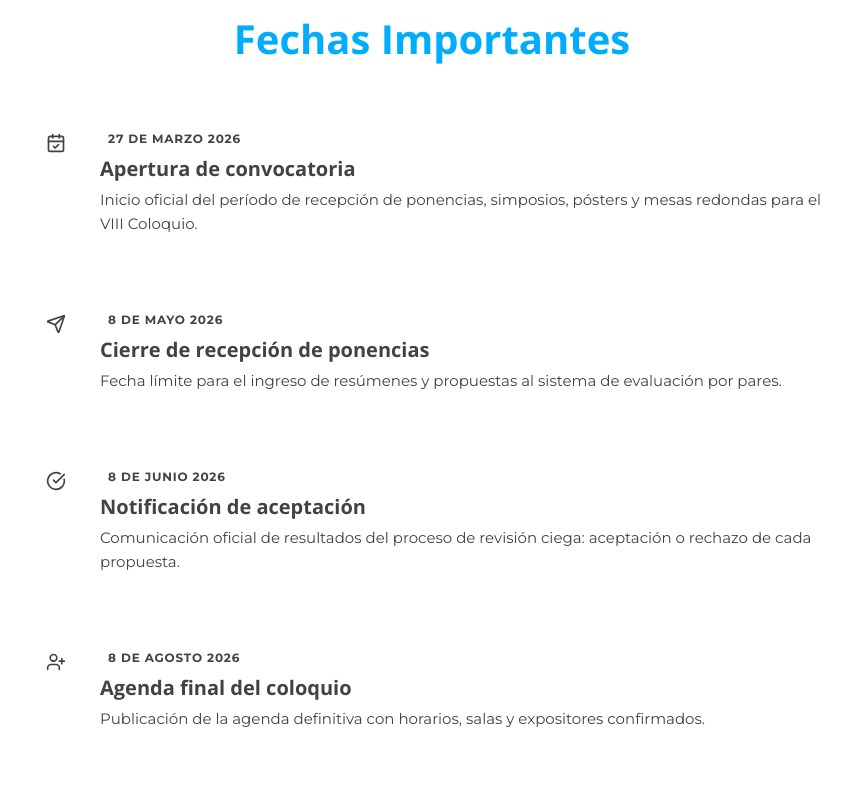
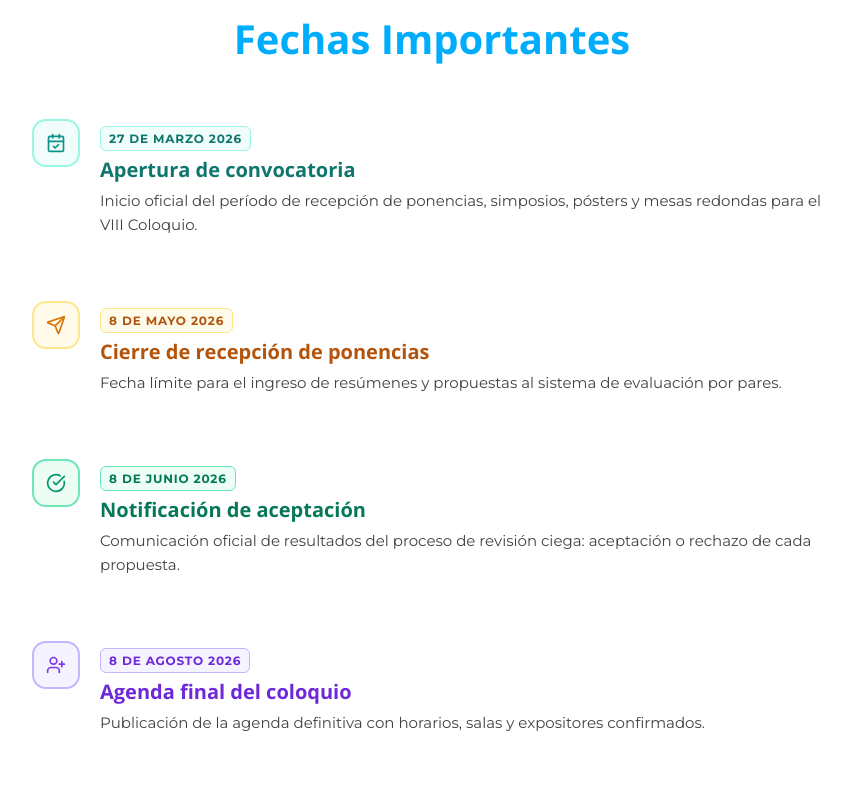
Before and after one commit to NCM08/coloquio-puc, a Next.js app: page / in a window 1280 px wide. Shown: the part 2486-3279 px from the top of the page, without its empty margins (208-1059 px from the left). Built offline with nearby package versions, Linux system fonts and the light colour scheme.

Commit message:
UI: Injected dynamic multi-color palette for timeline icons and titles
Co-Authored-By: Claude Sonnet 4.6 <noreply@anthropic.com>

```diff
--- a/components/sections/ImportantDates.tsx
+++ b/components/sections/ImportantDates.tsx
@@ -10,11 +10,91 @@ import FadeInSection from "@/components/ui/FadeInSection";
 
 // ── Editar aquí para actualizar fechas y descripciones ────────
 const timelineData = [
-    { icon: CalendarCheck, date: "27 de Marzo 2026", title: "Apertura de convocatoria", description: "Inicio oficial del período de recepción de ponencias, simposios, pósters y mesas redondas para el VIII Coloquio." },
-    { icon: Send, date: "8 de Mayo 2026", title: "Cierre de recepción de ponencias", description: "Fecha límite para el ingreso de resúmenes y propuestas al sistema de evaluación por pares." },
-    { icon: CheckCircle, date: "8 de Junio 2026", title: "Notificación de aceptación", description: "Comunicación oficial de resultados del proceso de revisión ciega: aceptación o rechazo de cada propuesta." },
-    { icon: UserPlus, date: "8 de Agosto 2026", title: "Agenda final del coloquio", description: "Publicación de la agenda definitiva con horarios, salas y expositores confirmados." },
-    { icon: Mic, date: "10-12 Noviembre 2026", title: "Coloquio", description: "Tres días de conferencias, ponencias, mesas redondas y networking en el Campus San Joaquín de la Pontificia Universidad Católica de Chile, Santiago." },
+    {
+        icon: CalendarCheck,
+        date: "27 de Marzo 2026",
+        title: "Apertura de convocatoria",
+        description: "Inicio oficial del período de recepción de ponencias, simposios, pósters y mesas redondas para el VIII Coloquio.",
+        iconColor: "#0d9488",
+        iconBg: "#f0fdfa",
+        iconBgDark: "#134e4a",
+        iconBorder: "#99f6e4",
+        iconBorderDark: "#0f766e",
+        titleColor: "#0f766e",
+        titleColorDark: "#2dd4bf",
+        dateColor: "#0f766e",
+        dateColorDark: "#5eead4",
+        dateBg: "#f0fdfa",
+        dateBorder: "#99f6e4",
+    },
+    {
+        icon: Send,
+        date: "8 de Mayo 2026",
+        title: "Cierre de recepción de ponencias",
+        description: "Fecha límite para el ingreso de resúmenes y propuestas al sistema de evaluación por pares.",
+        iconColor: "#d97706",
+        iconBg: "#fffbeb",
+        iconBgDark: "#451a03",
+        iconBorder: "#fde68a",
+        iconBorderDark: "#92400e",
+        titleColor: "#b45309",
+        titleColorDark: "#fbbf24",
+        dateColor: "#b45309",
+        dateColorDark: "#fcd34d",
+        dateBg: "#fffbeb",
+        dateBorder: "#fde68a",
+    },
+    {
+        icon: CheckCircle,
+        date: "8 de Junio 2026",
+        title: "Notificación de aceptación",
+        description: "Comunicación oficial de resultados del proceso de revisión ciega: aceptación o rechazo de cada propuesta.",
+        iconColor: "#059669",
+        iconBg: "#ecfdf5",
+        iconBgDark: "#064e3b",
+        iconBorder: "#6ee7b7",
+        iconBorderDark: "#065f46",
+        titleColor: "#047857",
+        titleColorDark: "#34d399",
+        dateColor: "#047857",
+        dateColorDark: "#6ee7b7",
+        dateBg: "#ecfdf5",
+        dateBorder: "#6ee7b7",
+    },
+    {
+        icon: UserPlus,
+        date: "8 de Agosto 2026",
+        title: "Agenda final del coloquio",
+        description: "Publicación de la agenda definitiva con horarios, salas y expositores confirmados.",
+        iconColor: "#7c3aed",
+        iconBg: "#f5f3ff",
+        iconBgDark: "#2e1065",
+        iconBorder: "#c4b5fd",
+        iconBorderDark: "#5b21b6",
+        titleColor: "#6d28d9",
+        titleColorDark: "#a78bfa",
+        dateColor: "#6d28d9",
+        dateColorDark: "#c4b5fd",
+        dateBg: "#f5f3ff",
+        dateBorder: "#c4b5fd",
+    },
+    {
+        icon: Mic,
+        date: "10-12 Noviembre 2026",
+        title: "Coloquio",
+        description: "Tres días de conferencias, ponencias, mesas redondas y networking en el Campus San Joaquín de la Pontificia Universidad Católica de Chile, Santiago.",
+        iconColor: "#ffffff",
+        iconBg: "var(--color-accent)",
+        iconBgDark: "var(--color-accent)",
+        iconBorder: "transparent",
+        iconBorderDark: "transparent",
+        titleColor: "var(--color-accent)",
+        titleColorDark: "var(--color-accent)",
+        dateColor: "var(--color-accent)",
+        dateColorDark: "var(--color-accent)",
+        dateBg: "transparent",
+        dateBorder: "transparent",
+    },
 ];
 
 export default function ImportantDates() {
@@ -42,41 +122,37 @@ export default function ImportantDates() {
             <div style={{ display: "flex", flexDirection: "column", gap: 32 }}>
                 {timelineData.map((item, index) => {
                 const Icon = item.icon;
-                const isLast = index === timelineData.length - 1;
                 return (
                     <FadeInSection key={index} delay={index * 0.12} direction="left">
                     <div style={{ display: "flex", gap: 20, alignItems: "flex-start" }}>
-                        {/* Icon node */}
+                        {/* Icon node — dynamic color per step */}
                         <div style={{
                         width: 48, height: 48, borderRadius: 14,
-                        backgroundColor: isLast
-                            ? "var(--color-accent)"
-                            : (dark ? "var(--color-primary-900)" : "var(--color-primary-50)"),
+                        backgroundColor: dark ? item.iconBgDark : item.iconBg,
                         display: "flex", alignItems: "center", justifyContent: "center", flexShrink: 0, zIndex: 1,
-                        border: isLast ? "none" : `2px solid ${dark ? "var(--color-primary-800)" : "var(--color-primary-200)"}`,
+                        border: `2px solid ${dark ? item.iconBorderDark : item.iconBorder}`,
                         }}>
-                        <Icon size={20} style={{ color: isLast ? "#fff" : (dark ? "var(--color-primary-300)" : "var(--color-primary-600)") }} />
+                        <Icon size={20} style={{ color: item.iconColor }} />
                         </div>
 
                         <div style={{ flex: 1, padding: "4px 0 32px" }}>
-                        {/* Date label — pill style on light, plain on dark */}
+                        {/* Date label — pill style */}
                         <span style={{
                             display: "inline-block",
                             fontSize: 12, fontWeight: 700,
                             textTransform: "uppercase", letterSpacing: 0.8,
-                            color: isLast ? "var(--color-accent)" : (dark ? "var(--color-primary-300)" : "var(--color-primary-700)"),
-                            backgroundColor: isLast ? "transparent" : (dark ? "transparent" : "var(--color-primary-50)"),
-                            border: isLast ? "none" : (dark ? "none" : "1px solid var(--color-primary-100)"),
-                            borderRadius: 6, padding: dark || isLast ? "0" : "2px 8px",
+                            color: dark ? item.dateColorDark : item.dateColor,
+                            backgroundColor: dark ? "transparent" : item.dateBg,
+                            border: dark ? "none" : `1px solid ${item.dateBorder}`,
+                            borderRadius: 6, padding: dark ? "0" : "2px 8px",
                             marginBottom: 6,
                         }}>
                             {item.date}
                         </span>
+                        {/* Title — dynamic color per step */}
                         <h3 style={{
-                            fontFamily: "var(--font-display)", fontSize: isLast ? 22 : 20, fontWeight: 700, marginBottom: 6, lineHeight: 1.3,
-                            color: isLast
-                                ? (dark ? "var(--color-accent)" : "var(--color-primary)")
-                                : (dark ? "var(--color-dark-100)" : "var(--color-primary-900)"),
+                            fontFamily: "var(--font-display)", fontSize: index === timelineData.length - 1 ? 22 : 20, fontWeight: 700, marginBottom: 6, lineHeight: 1.3,
+                            color: dark ? item.titleColorDark : item.titleColor,
                         }}>
                             {item.title}
                         </h3>
```
